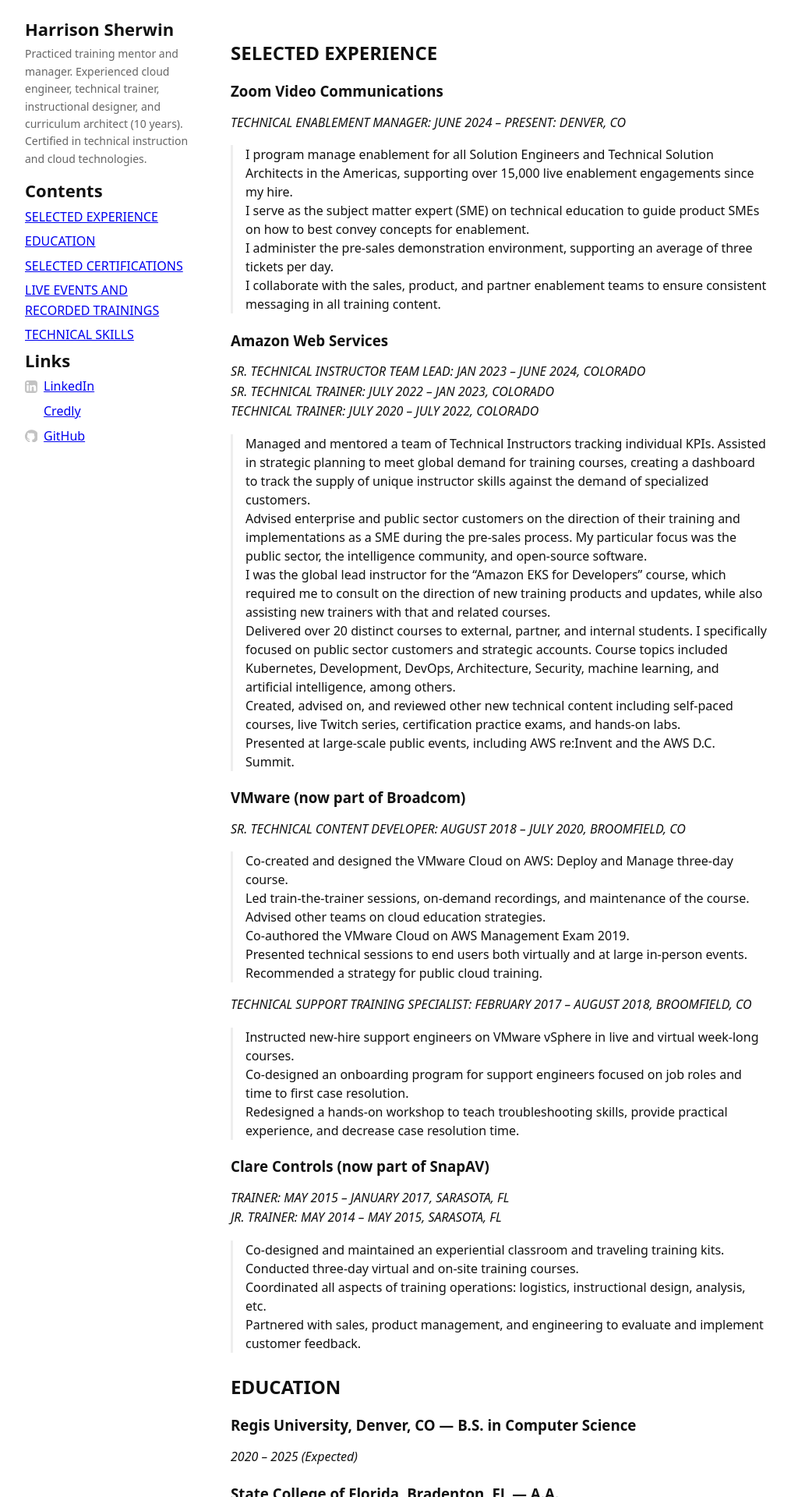
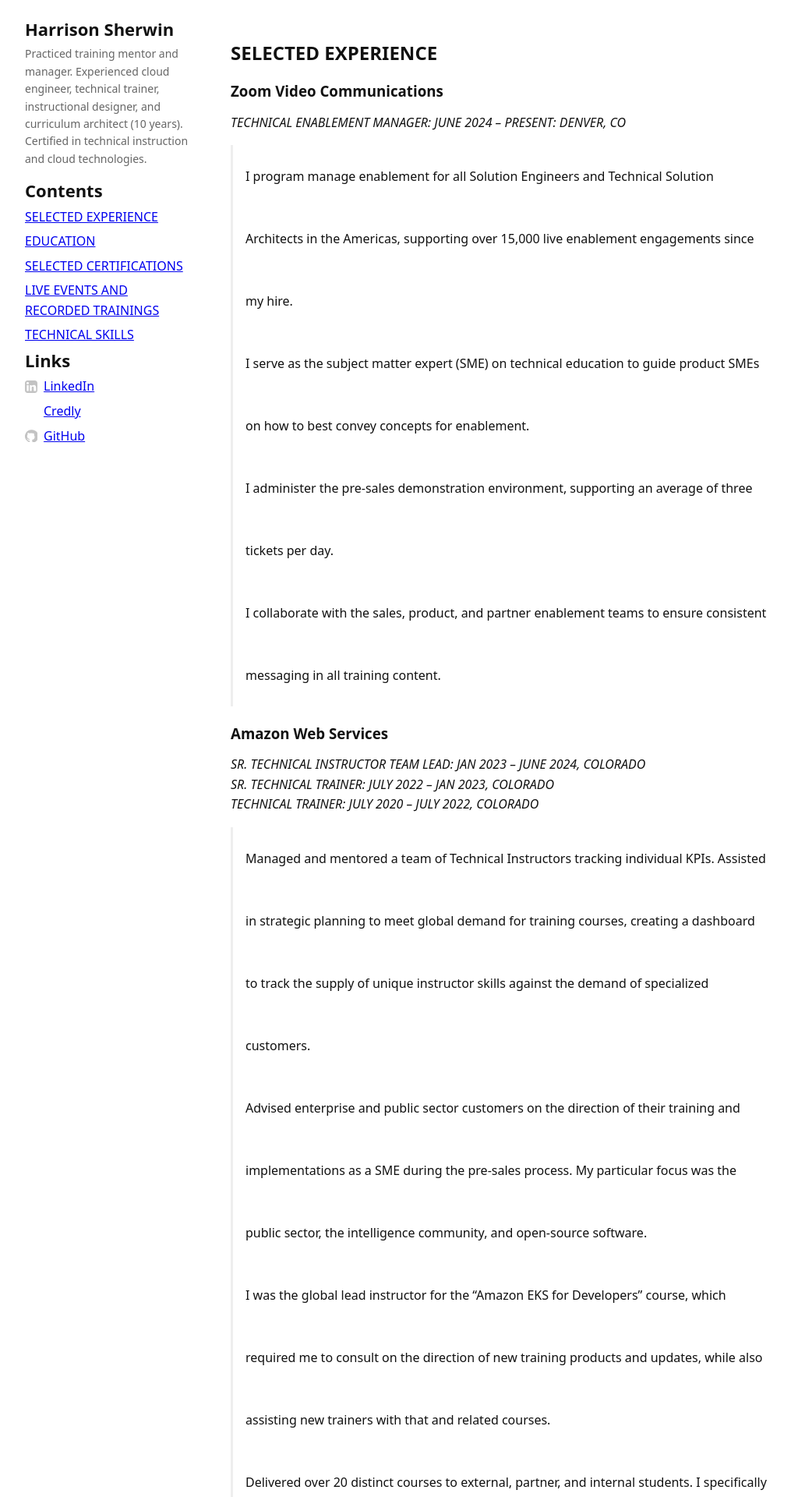
Before and after one commit to hasherwi/hasherwi.github.io, a Jekyll site: the page built from index.md, in a window 1280 px wide. Shown: the top 1920 px of the page at 78% size, without its empty margins (132-1147 px from the left). Built offline with Jekyll 4.4.1, drawn with Linux system fonts in a browser that asks for light colours.

Commit message:
Update style.css
Cleanup, experiment with blockquote spacing

```diff
--- a/assets/css/style.css
+++ b/assets/css/style.css
@@ -45,7 +45,6 @@
 
 .social a:hover, .toc a:hover { border-bottom-color: currentColor; }
 
-/* Social links: icon sizing + opacity */
 .social a, .toc a {
     display: flex;
     align-items: center;
@@ -61,7 +60,6 @@
     opacity: 0.5;        /* 50% opacity */
 }
 
-/* Optional: a little feedback on hover/focus */
 .social a:hover .icon,
 .social a:focus-visible .icon {
     opacity: 0.75;
@@ -84,23 +82,24 @@
 .content blockquote,
 .content blockquote p,
 .content blockquote li {
-    line-height: calc(1em + 0.5em); /* 1.5 lines */
+    line-height: 5em;
 }
+
+/* Lists */
+
+/* Proper marker types for nested ULs */
+.content ul { list-style: disc outside; }
+.content ul ul { list-style: circle outside; }
+.content ul ul ul { list-style: square outside; }
+
+.content li { margin: 0.2em 0; }
 
 /* Ensure only one marker is shown and control nested styles */
 .content ul,
 .content ol { padding-left: 1.25em; }               /* indent lists */
 .content li::before { content: none !important; }   /* remove pseudo bullets if any */
 
-/* Proper marker types for nested ULs */
-.content ul { list-style: disc outside; }
-.content ul ul { list-style: circle outside; }
-.content ul ul ul { list-style: square outside; }
-
-/* (Optional) tighten spacing a touch */
-.content li { margin: 0.2em 0; }
-
-/* Code & lists */
+/* Code */
 code { background: #f6f8fa; padding: 0.15em 0.35em; border-radius: 4px; }
 pre { background: #f6f8fa; padding: 12px; border-radius: 6px; overflow-x: auto; }
 
```
